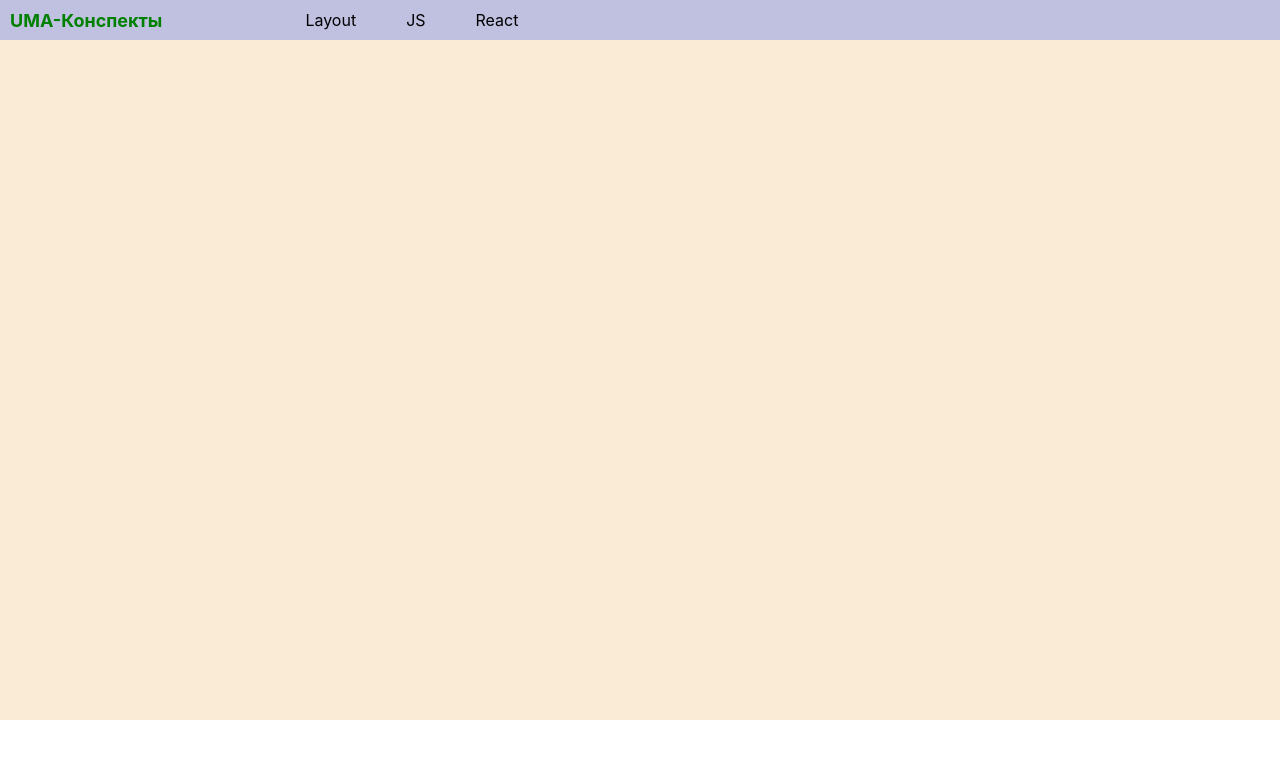
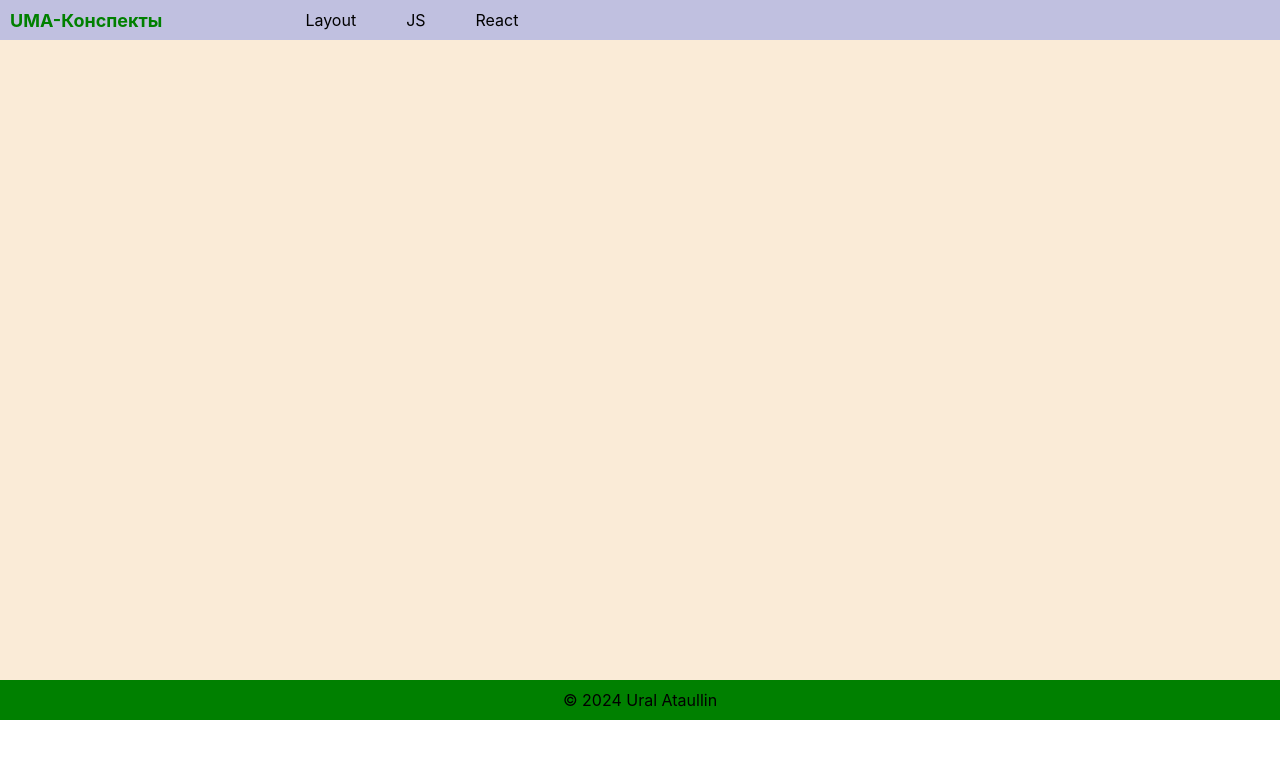
Before and after one commit to UMAtaullin/MyNotes, a React (Create React App) app: page /dom in a window 1280 px wide. Shown: the top 758 px of the page. Built offline with nearby package versions, Linux system fonts and the light colour scheme.

Commit message:
add: Footer

```diff
--- a/src/App.css
+++ b/src/App.css
@@ -6,7 +6,8 @@
 
   grid-template-areas:
     'h n'
-    'c c';
+    'c c'
+    'f f';
 
   grid-template-rows: 40px 1fr;
   grid-template-columns: 3fr 10fr;
--- a/src/App.js
+++ b/src/App.js
@@ -2,6 +2,7 @@ import React from 'react'
 import Contents from './components/Contents/Contents'
 import Header from './components/Header/Header'
 import Nav from './components/Nav/Nav'
+import Footer from './components/Contents/Footer/Footer'
 import './App.css';
 
 const App = () => {
@@ -10,6 +11,7 @@ const App = () => {
       <Header />
       <Nav />
       <Contents />
+      <Footer />
     </div>
   )
 }
--- /dev/null
+++ b/src/components/Contents/Footer/Footer.jsx
@@ -0,0 +1,11 @@
+import cls from './Footer.module.css'
+
+const Footer = () => {
+  return (
+    <footer className={cls.footer}>
+      © {new Date().getFullYear()} Ural Ataullin
+    </footer>
+  )
+}
+
+export default Footer
--- /dev/null
+++ b/src/components/Contents/Footer/Footer.module.css
@@ -0,0 +1,8 @@
+footer {
+  grid-area: f;
+  display: flex;
+  align-items: center;
+  justify-content: center;
+  height: 5vh;
+  background-color: green;
+}
```
